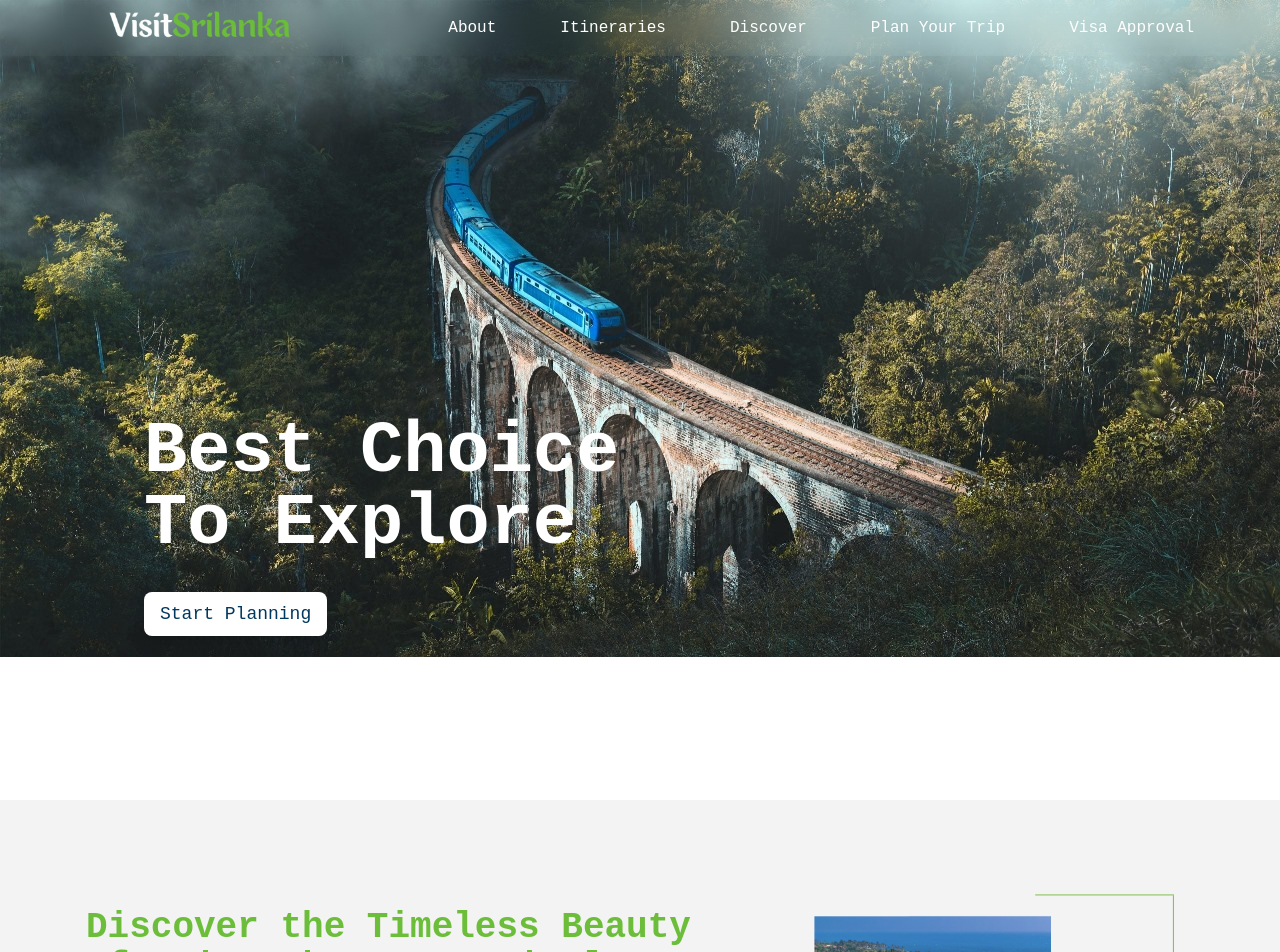
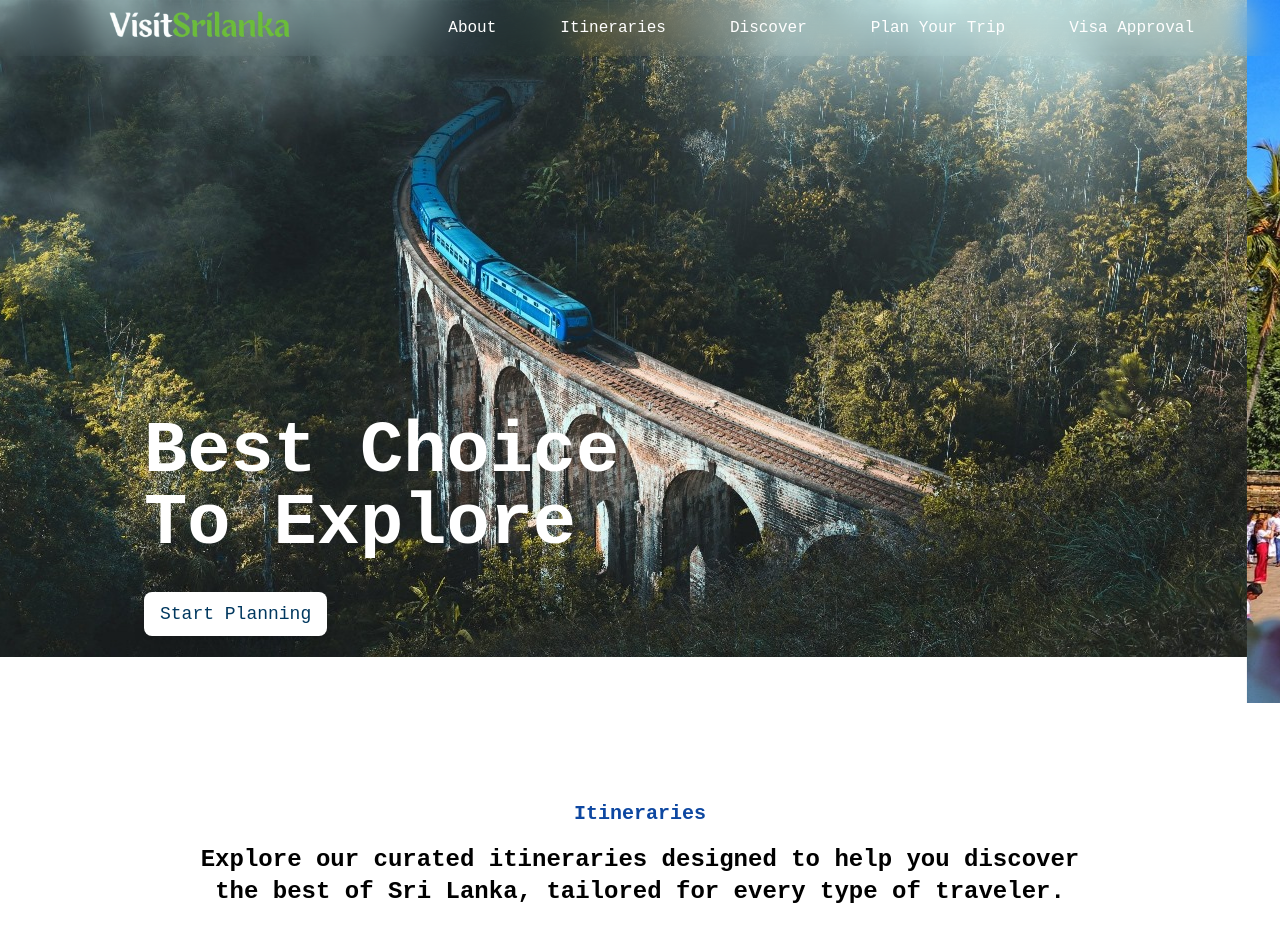
Before and after one commit to Akith-002/Daredevils_VisitSrilanka, a React (Vite) app: page / in a window 1280 px wide. Shown: the top 952 px of the page. Built offline with nearby package versions, Linux system fonts and the light colour scheme; what @designbycode/tailwindcss-text-stroke would draw is missing.

Commit message:
added carousel

```diff
--- a/src/Views/HomePage.jsx
+++ b/src/Views/HomePage.jsx
@@ -4,12 +4,14 @@ import Carousel from "../Components/Carousel";
 import DescriptionSection from "../Components/DescriptionSection";
 import Footer from "../Components/Footer";
 import MapIndicator from "../Views/MapIndicator";
+import ScrollCards from "../Components/ScrollCards";
 
 const HomePage = () => {
   return (
     <div>
       <Navbar />
       <Carousel />
+      <ScrollCards/>
       <DescriptionSection />
       <MapIndicator />
       <Footer />
```
